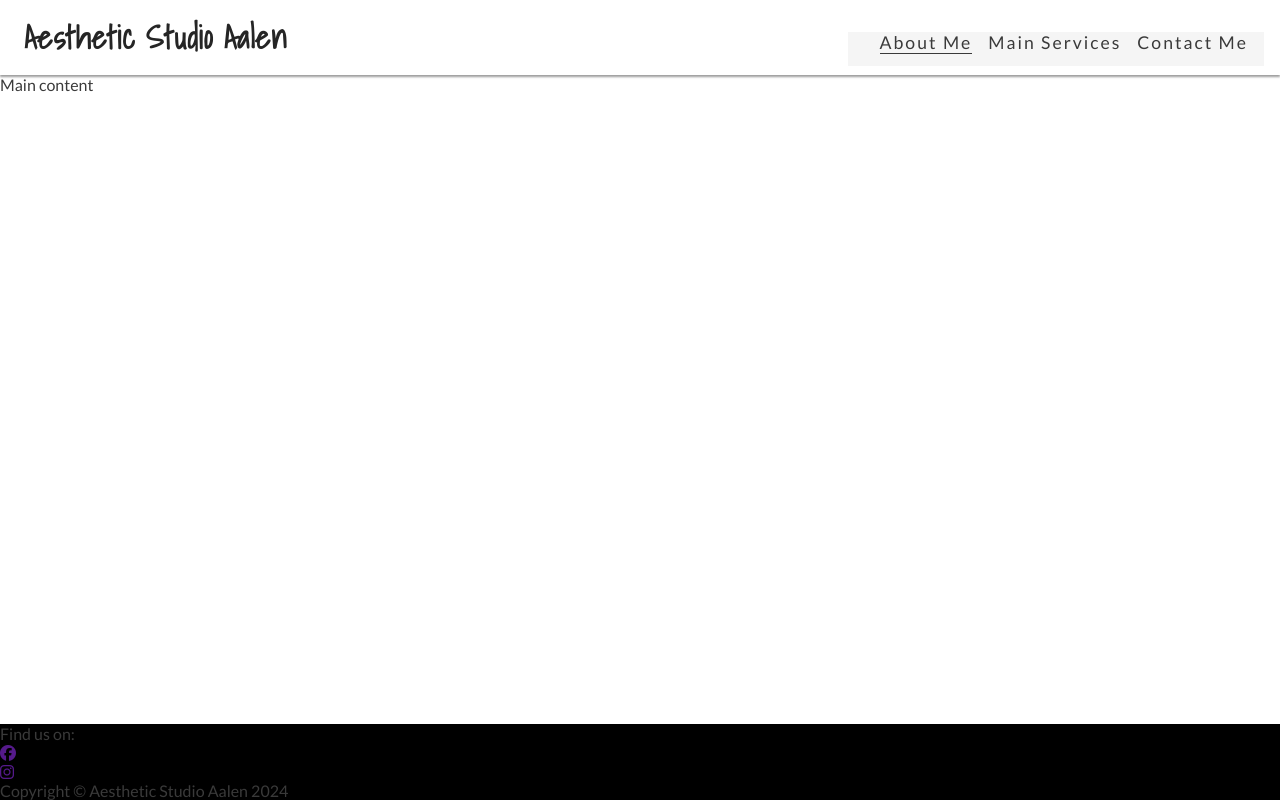
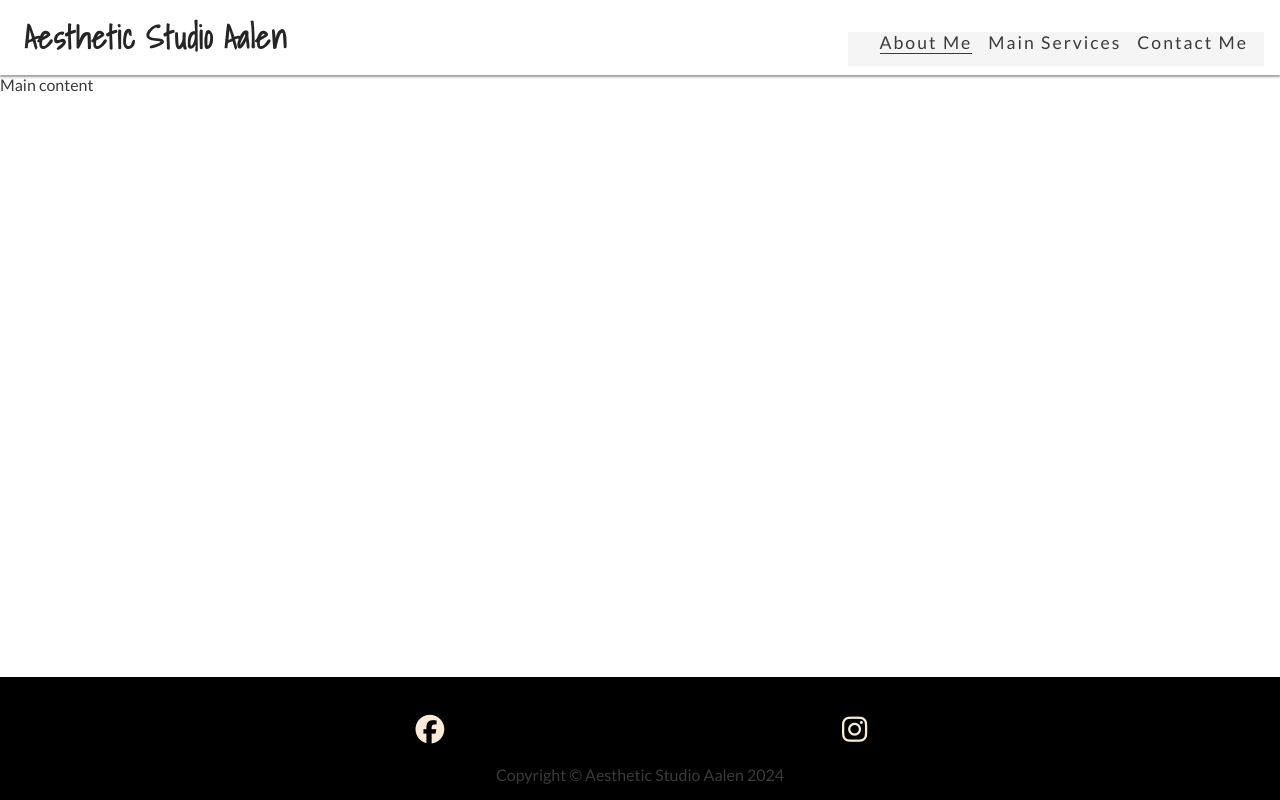
Before and after one commit to Olala2024/Project-1, a plain HTML site: page index.html in a window 1280 px wide. Drawn offline with Linux system fonts and the light colour scheme; a web font is replaced by a local one.

Commit message:
Style footer signs

```diff
--- a/assets/css/style.css
+++ b/assets/css/style.css
@@ -95,6 +95,23 @@ main {
 /* Footer */
 footer {
     background-color: black;
+    padding: 1em;
+    text-align: center;
+    width: 100%;
+}
+
+#social-networks {
+    text-align: center;
+    padding: 20px 0;
+    display: flex;
+    justify-content: space-evenly;
+    list-style-type: none;
+}
+
+#social-networks i {
+    font-size: 180%;
+    padding: 5%;
+    color: antiquewhite;
 }
 
 /* Media query: tablets and larger (768px and up) */
--- a/index.html
+++ b/index.html
@@ -42,12 +42,11 @@
     <main>Main content</main>
 
     <!-- Footer -->
-    <footer class="text-footer">
-        <span>Find us on:</span>
-        <ul id="social-networks">
-            <li><a href="" target="_blank" rel="noopener" aria-label="Visit our Facebook page (opens in a new tab)"><i
+    <footer>
+              <ul id="social-networks">
+            <li><a href="https://www.facebook.com/melash.simf" target="_blank" rel="noopener" aria-label="Visit our Facebook page (opens in a new tab)"><i
                         class="fa-brands fa-facebook"></i></a></li>
-            <li><a href="" target="_blank" rel="noopener" aria-label="Visit our Instagram page (opens in a new tab)"><i
+            <li><a href="https://www.instagram.com/kurochka.permanent?igsh=bmd4ZDFvM3F2MjA4" target="_blank" rel="noopener" aria-label="Visit our Instagram page (opens in a new tab)"><i
                         class="fa-brands fa-instagram"></i></a></li>
         </ul>
         <p>Copyright © Aesthetic Studio Aalen 2024</p>
```
